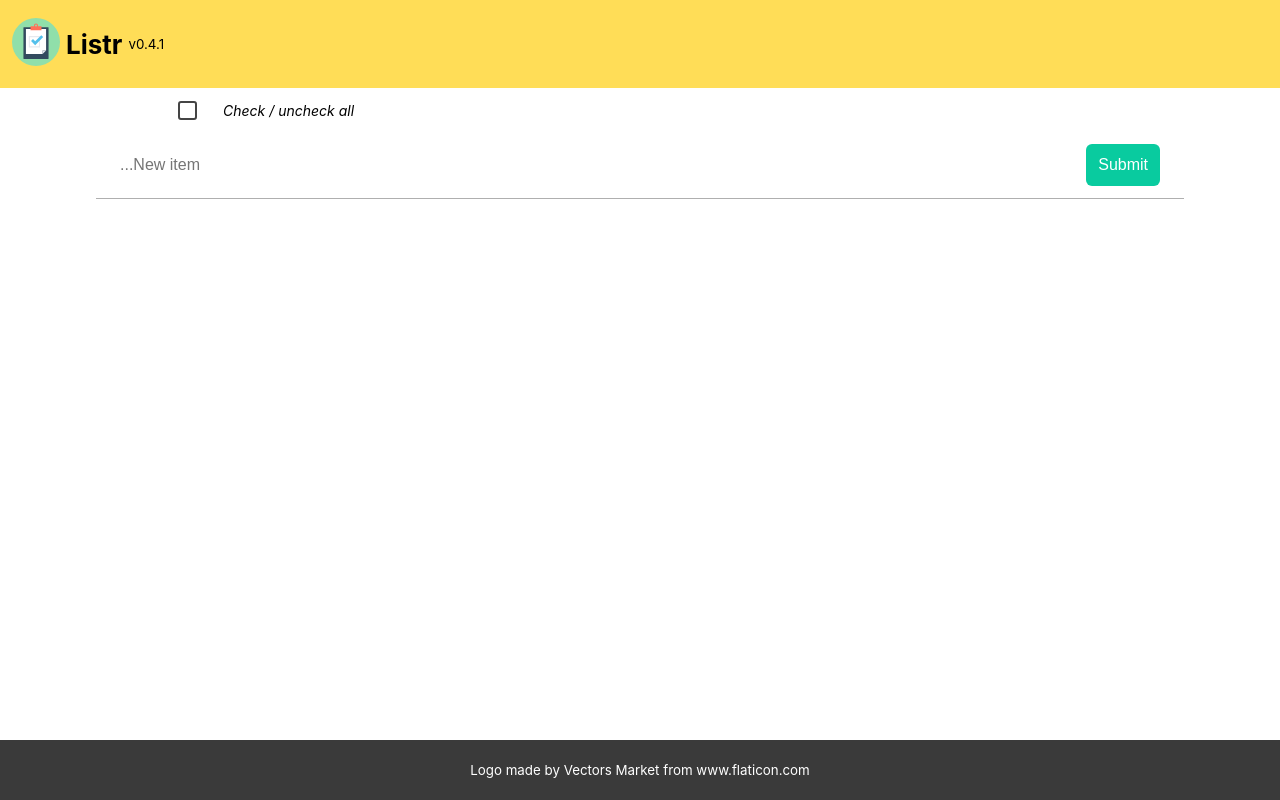
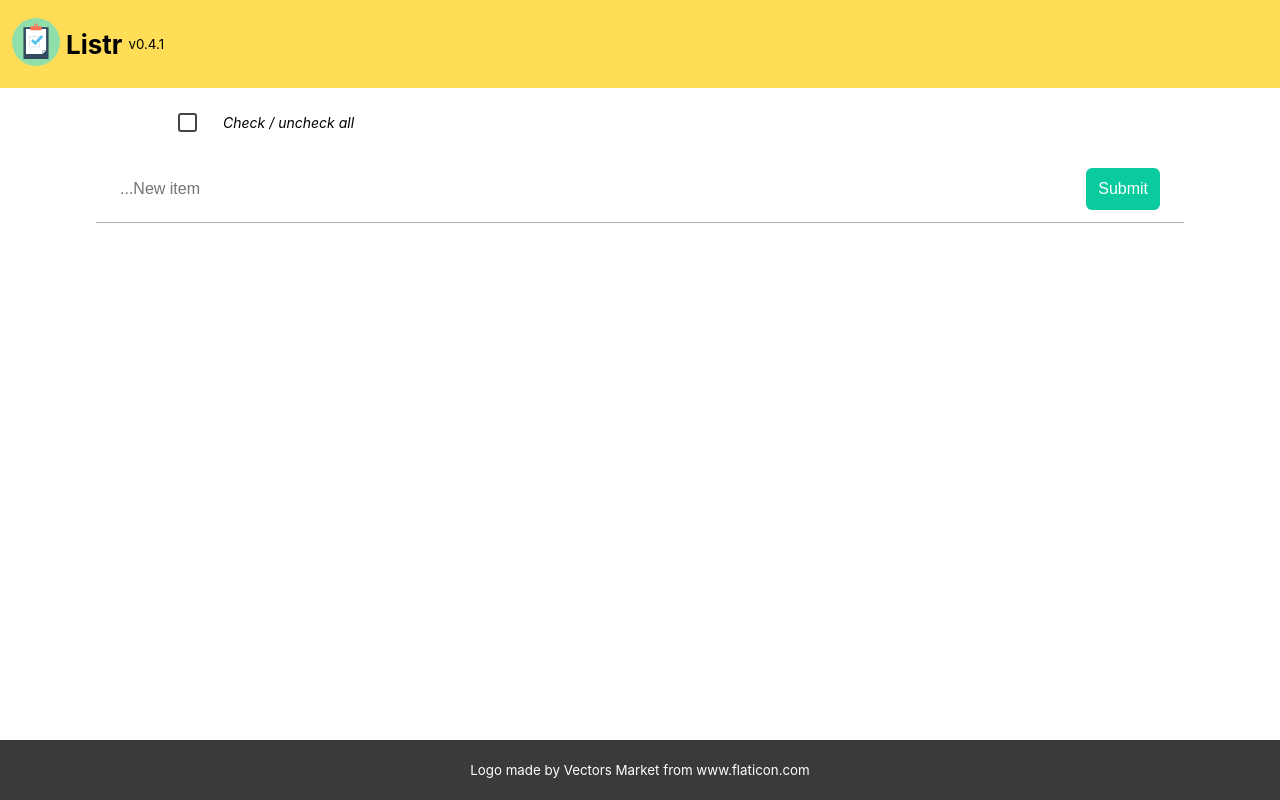
Before and after one commit to jamesaspence/listr, a React (Create React App) app: page / in a window 1280 px wide. Built offline with nearby package versions, Linux system fonts and the light colour scheme.

Commit message:
doubled check all margin

```diff
--- a/src/react/list/CheckAllToggle.scss
+++ b/src/react/list/CheckAllToggle.scss
@@ -4,7 +4,7 @@
   @include gridLayout();
   grid-column: 1 / 5;
   align-items: center;
-  margin: 12px 0;
+  margin: 24px 0;
 
   .Checkbox {
     grid-column: 2 / 3;
```
